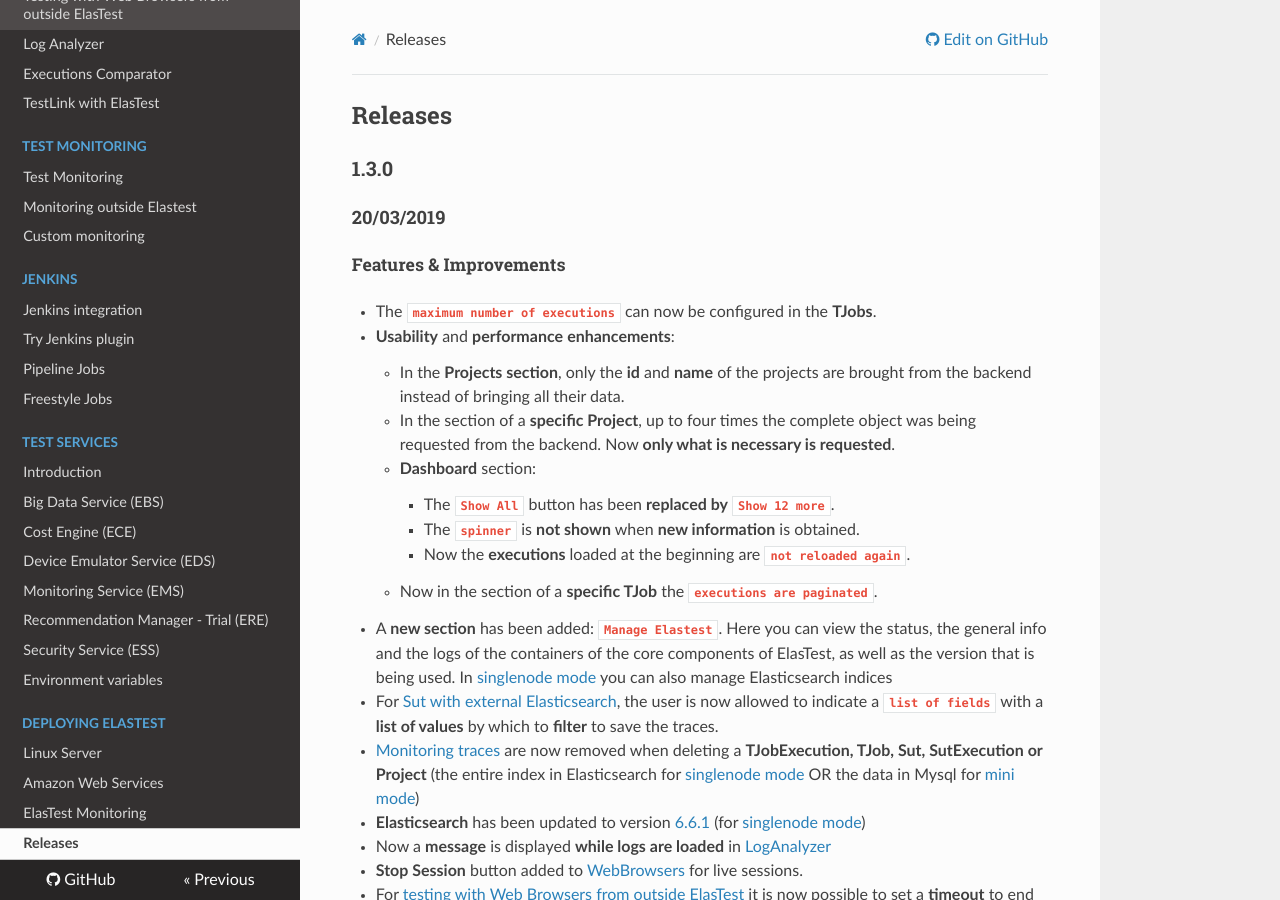
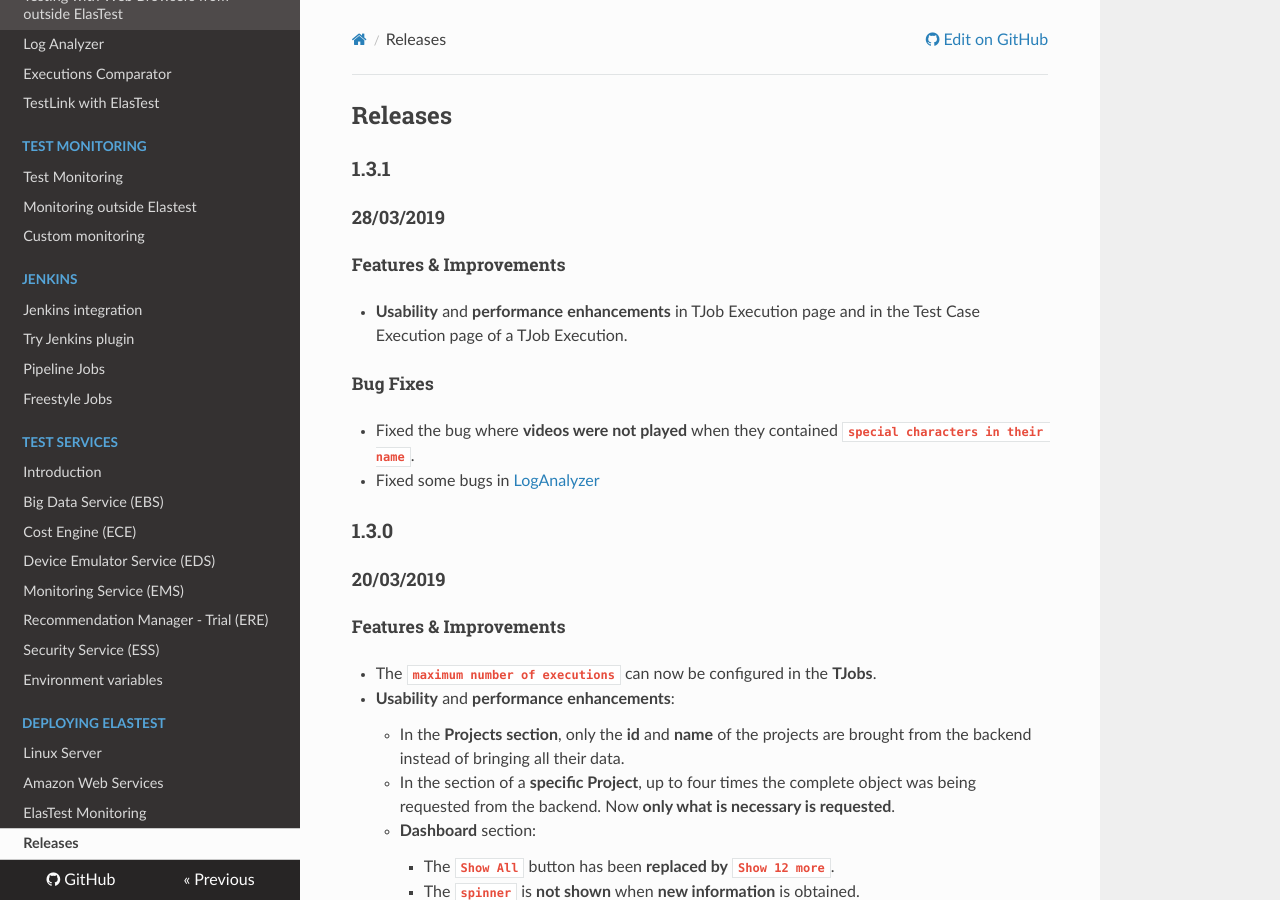
Before and after one commit to elastest/elastest.io-docs, an MkDocs documentation site: the page built from docs/releases/index.md, in a window 1280 px wide and 900 px high. Built offline with MkDocs 1.6.1, drawn with Linux system fonts in a browser that asks for light colours; nearby versions of some CDN libraries; old or Windows-style settings are respelled for this version of MkDocs.

Commit message:
1.3.1 version

```diff
--- a/docs/releases/index.md
+++ b/docs/releases/index.md
@@ -3,6 +3,23 @@
 <h2 id="content" class="h1">Releases</h2>
 </div>
 </div>
+
+<!-- ************************* -->
+<!-- ********* 1.3.1 ********* -->
+<!-- ************************* -->
+
+<h3 id="1.3.1" class="small-subtitle">1.3.1</h3>
+<h4 class="smaller-subtitle">28/03/2019</h4>
+
+<h5 class="smaller-subtitle">Features & Improvements</h5>
+
+-   **Usability** and **performance** <strong class="italicEtColor">enhancements</strong> in TJob Execution page and in the Test Case Execution page of a TJob Execution.
+
+
+<h5 class="smaller-subtitle">Bug Fixes</h5>
+
+-   Fixed the bug where **videos were not played** when they contained **`special characters in their name`**.
+-   Fixed some bugs in <a target="_blank" href="/docs/log-analyzer/">LogAnalyzer</a>
 
 <!-- ************************* -->
 <!-- ********* 1.3.0 ********* -->
```
